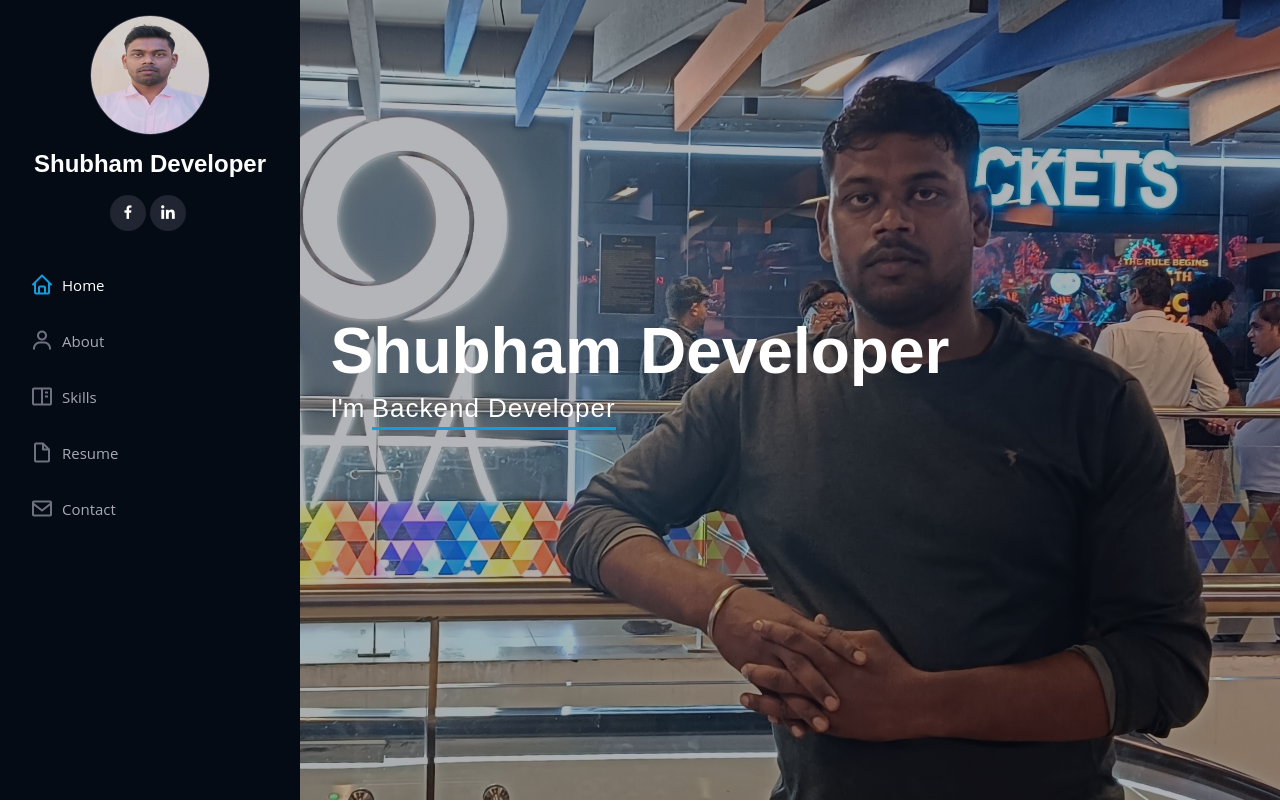
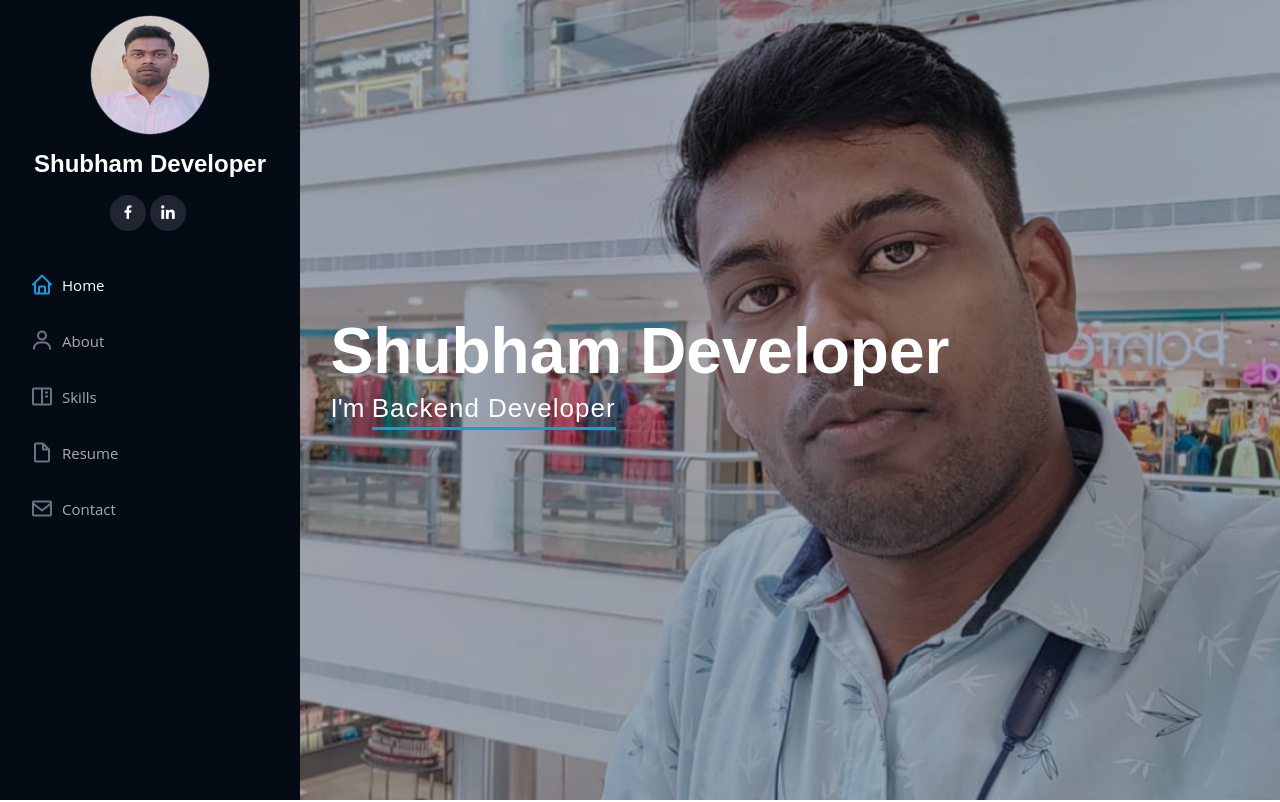
Before and after one commit to Github-9110/shubhfolio, a React (Vite) app: page / in a window 1280 px wide. Shown: the top 802 px of the page. Built offline with nearby package versions, Linux system fonts and the light colour scheme.

Commit message:
to change background img

```diff
--- a/public/assets/css/style.css
+++ b/public/assets/css/style.css
@@ -230,9 +230,10 @@ h6 {
 #hero {
   width: 100%;
   height: 100vh;
-  background: url("../img/shubh_img7.jpg") right center;
+  background: url("../img/shubh_img6.jpeg") top center;
   background-size: cover;
-  /* background: url("../img/shubh_img7.jpeg") top center; */
+    /* background: url("../img/shubh_img7.jpg") right center; */
+
 }
 
 #hero:before {
```
